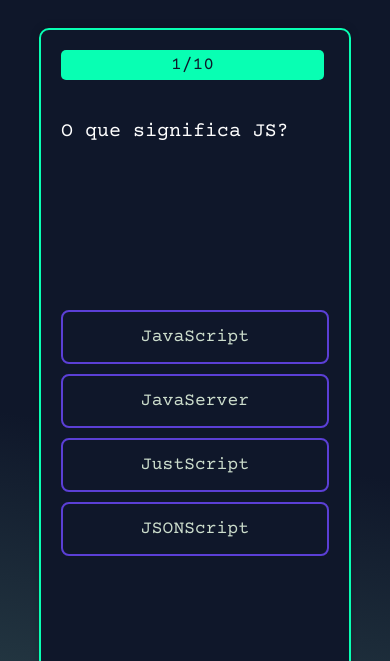
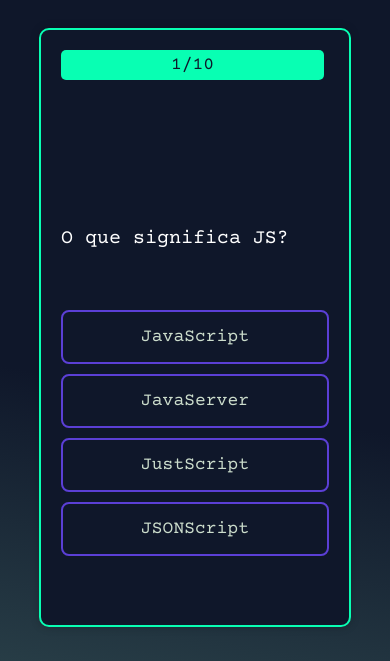
Before and after one commit to LuriSerdan/DevQuiz, a plain HTML site: page pages/js-facil.html in a window 390 px wide. Shown: the part 183-844 px from the top of the page. Drawn offline with nearby package versions, Linux system fonts and the light colour scheme.

Commit message:
fix: quiz size

```diff
--- a/quizzes/quizzes.css
+++ b/quizzes/quizzes.css
@@ -173,11 +173,12 @@ button.quiz-option {
 
 @media (max-width: 700px) {
     .quiz-container {
-        height: 80vh;
+        min-height: 71vh;
+        height: auto;
     }
 
     .question-summary {
-        min-height: 130px;
+        height: auto;
         margin-top: 20px;
 
         font-size: 20px;
@@ -202,4 +203,5 @@ button.quiz-option {
         height: 100%;
         background-image: linear-gradient(10deg, #90E1C0 -180%, #84CEB2 -100%, #0F172A 40%);
     }
+
 }
```
